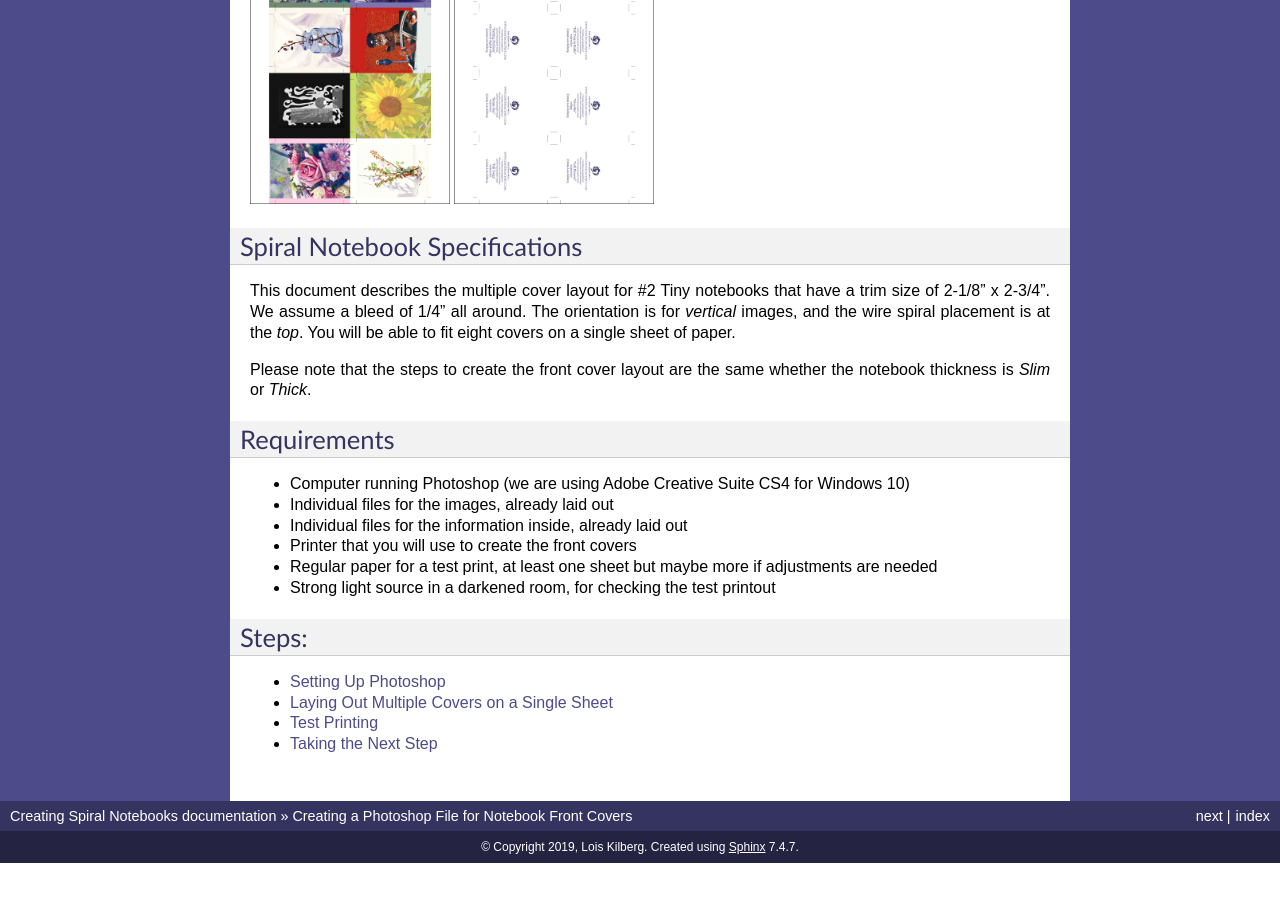
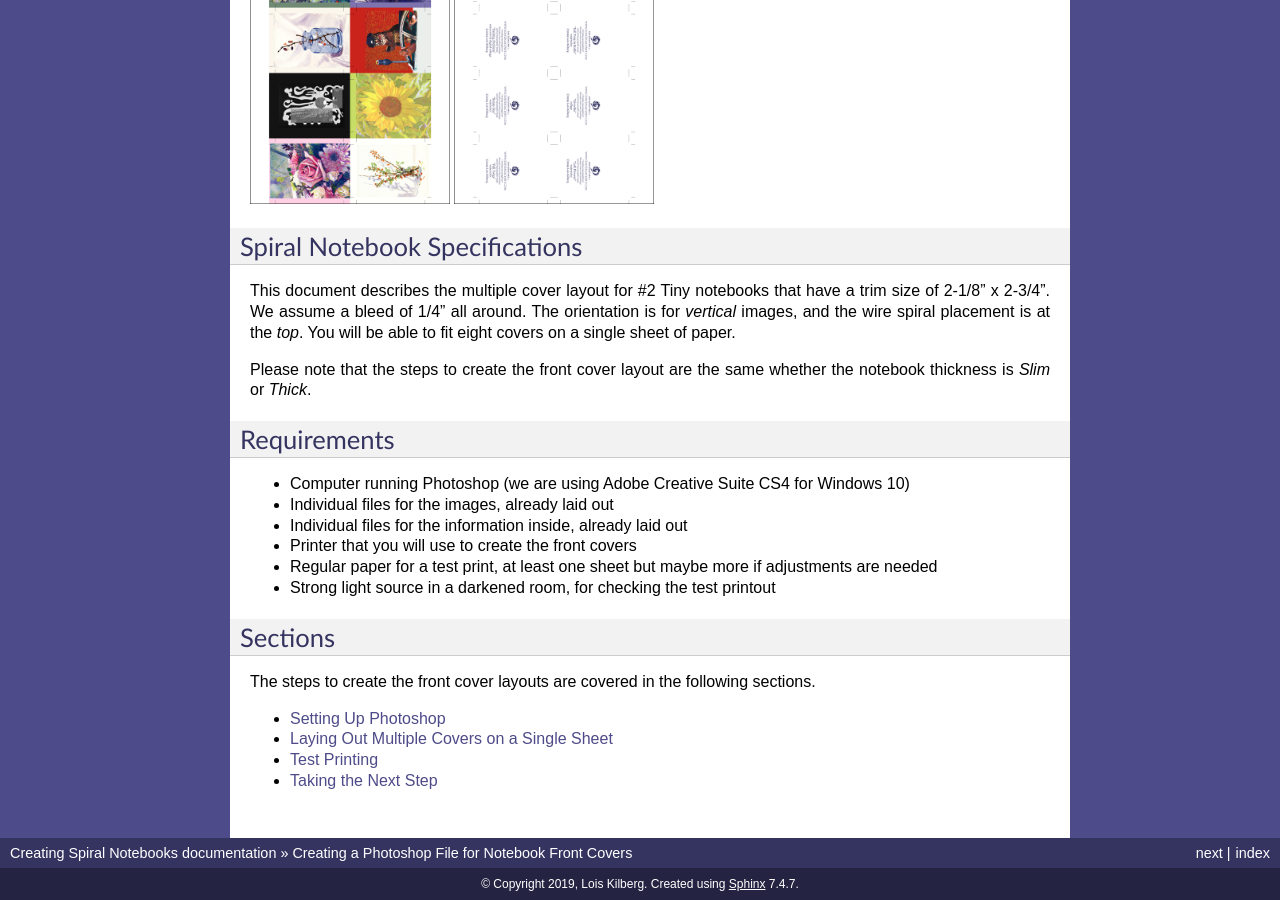
Before and after one commit to loiskilberg/FinalProject, a Sphinx documentation site: the page built from source/index.rst, in a window 1280 px wide and 900 px high, scrolled down 836 px. Built offline with Sphinx 7.4.7, drawn with Linux system fonts in a browser that asks for light colours; before the commit the page ends 1699 px from its top, so only the background shows below that.

Commit message:
change terminology for steps versus sections

```diff
--- a/source/index.rst
+++ b/source/index.rst
@@ -47,8 +47,10 @@ Requirements
 * Regular paper for a test print, at least one sheet but maybe more if adjustments are needed
 * Strong light source in a darkened room, for checking the test printout
 
-Steps:
-======
+Sections
+========
+The steps to create the front cover layouts are covered in the following sections.
+
 .. toctree::
    :maxdepth: 1
 
```
